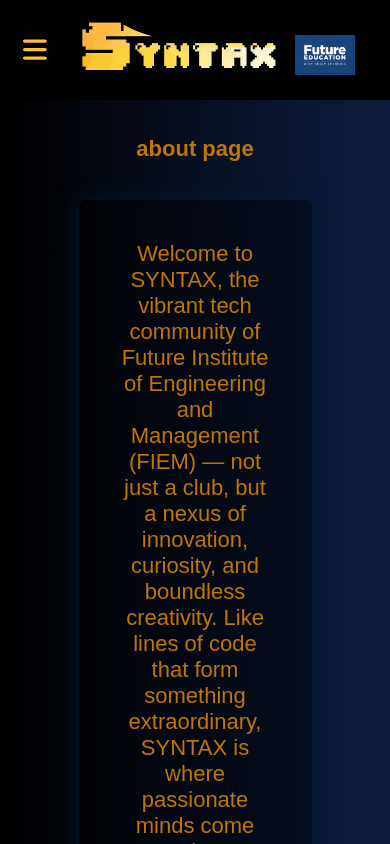
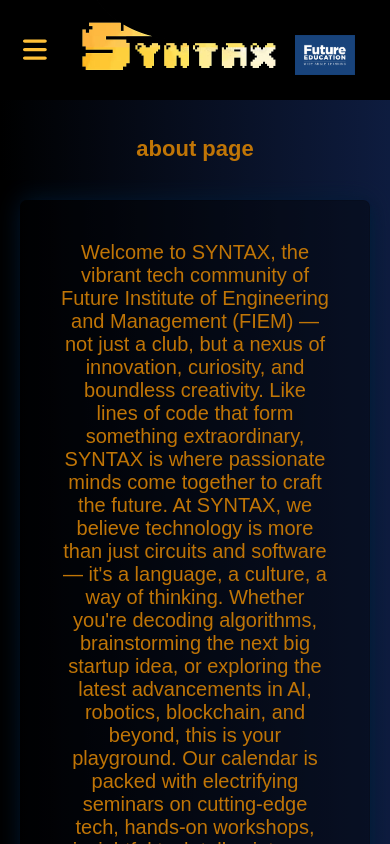
Before and after one commit to SoumyaOk4-4/Syntax-FIEM, a React (Create React App) app: page /about in a window 390 px wide. Shown: the top 844 px of the page. Built offline with nearby package versions, Linux system fonts and the light colour scheme; a web font is replaced by a local one.

Commit message:
about page fix for mobile

```diff
--- a/src/App.css
+++ b/src/App.css
@@ -169,10 +169,6 @@
 .fiem {
   height: 40px;
   width: 60px;
-
-  /* position: relative;
-  top: 2.2rem;
-  left: 17.5rem; */
 
   transform: translateX(-20px);
   margin-top: 25px;
@@ -384,6 +380,14 @@
   .did-you-know {
     font-size: 16px;
   }
+
+  .web-content-container {
+    width: 75%;
+  }
+
+  .web-content {
+    font-size: 18px;
+  }
 }
 
 /* Mobile Navigation */
@@ -402,6 +406,14 @@
 
   .gform a {
     display: none;
+  }
+
+  .web-content-container {
+    width: 100%;
+  }
+
+  .web-content {
+    font-size: 18px;
   }
 
   .nav-btn {
@@ -470,6 +482,14 @@
     height: 100px;
   }
 
+  .web-content-container {
+    width: 100%;
+  }
+
+  .web-content {
+    font-size: 20px;
+  }
+
   .gform a {
     display: none;
   }
```
